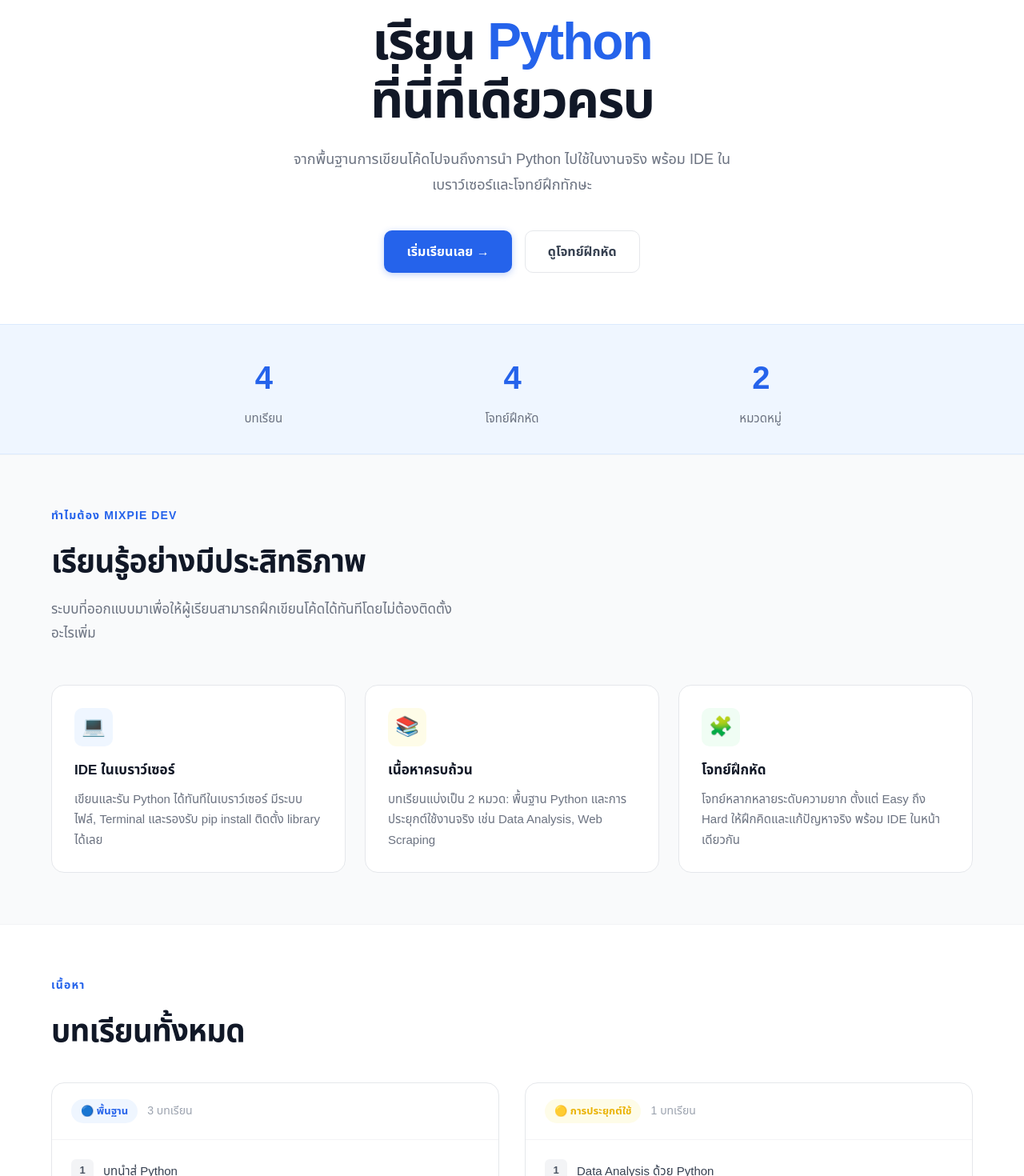
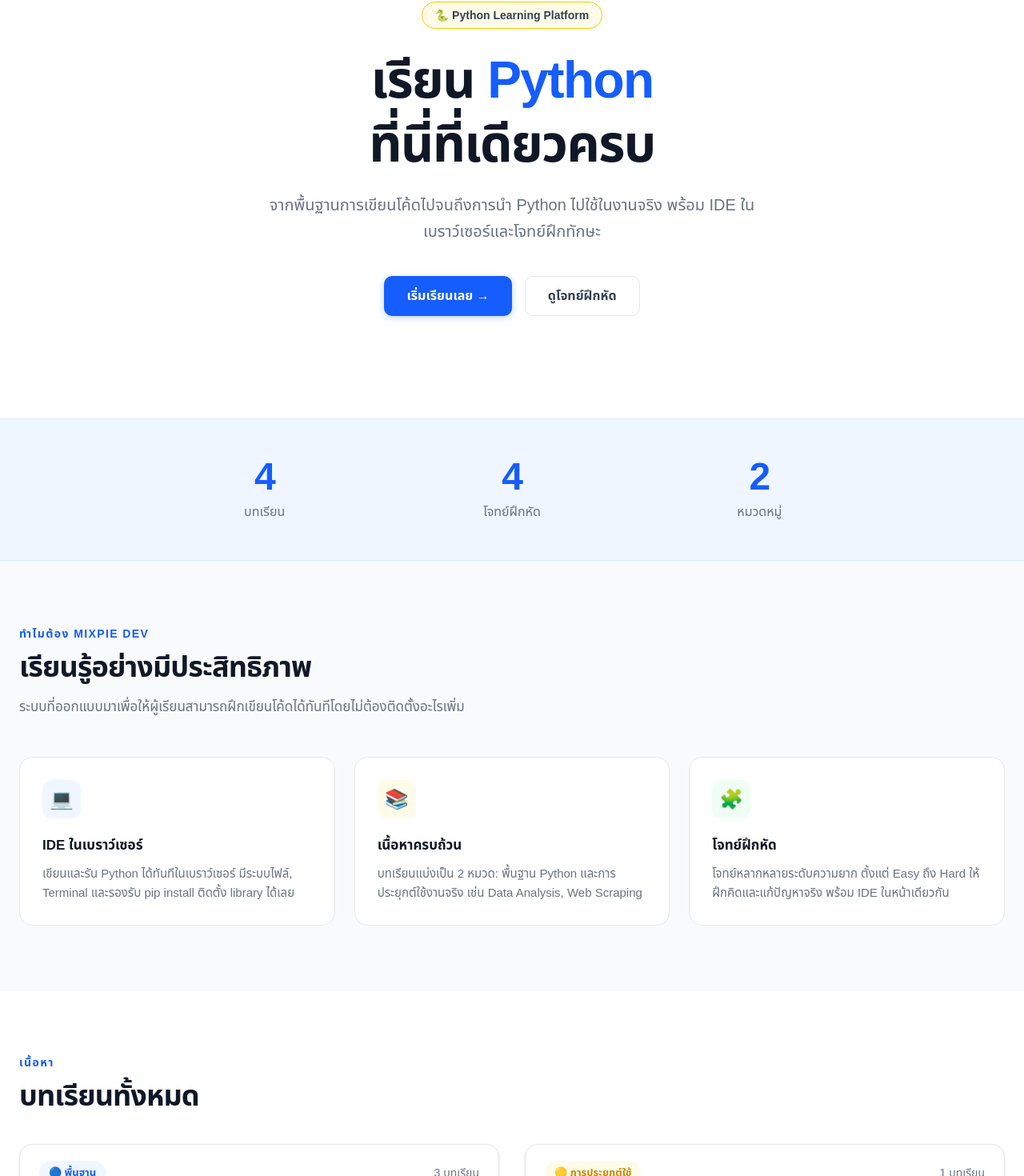
Before and after one commit to LoveMig6334/py-course-ai, a Next.js app: page / in a window 1280 px wide. Shown: the part 191-1661 px from the top of the page at 80% size. Built offline with nearby package versions, Linux system fonts and the light colour scheme; a web font is replaced by a local one.

Commit message:
feat: enhance HomePage layout with new UI components and improved styling

```diff
--- a/app/page.tsx
+++ b/app/page.tsx
@@ -1,6 +1,9 @@
+import { Badge } from "@/components/ui/Badge";
+import { Button } from "@/components/ui/Button";
+import { FeatureCard } from "@/components/ui/Card";
+import { getAllChallenges } from "@/lib/challenges";
+import { getAllLessons } from "@/lib/mdx";
 import Link from "next/link";
-import { getAllLessons } from "@/lib/mdx";
-import { getAllChallenges } from "@/lib/challenges";
 
 export default async function HomePage() {
   const [basicLessons, appLessons, challenges] = await Promise.all([
@@ -12,123 +15,154 @@ export default async function HomePage() {
   return (
     <>
       {/* Hero */}
-      <section className="hero-section">
-        <div className="hero-badge">🐍 Python Learning Platform</div>
-        <h1 className="hero-title">
-          เรียน <span className="hero-title-accent">Python</span>
+      <section className="px-6 py-20 md:py-32 w-full max-w-7xl mx-auto text-center flex flex-col items-center">
+        <div className="inline-flex items-center gap-2 bg-yellow-50 border border-yellow-400 text-gray-700 px-4 py-1.5 rounded-full text-sm font-semibold mb-6">
+          🐍 Python Learning Platform
+        </div>
+        <h1 className="text-4xl md:text-5xl lg:text-[4rem] font-bold leading-tight tracking-tight text-gray-900 mb-5">
+          เรียน{" "}
+          <span className="text-blue-600 relative inline-block">Python</span>
           <br />
           ที่นี่ที่เดียวครบ
         </h1>
-        <p className="hero-subtitle">
-          จากพื้นฐานการเขียนโค้ดไปจนถึงการนำ Python ไปใช้ในงานจริง
-          พร้อม IDE ในเบราว์เซอร์และโจทย์ฝึกทักษะ
+        <p className="text-lg md:text-xl text-gray-500 max-w-2xl mx-auto mb-10 leading-relaxed">
+          จากพื้นฐานการเขียนโค้ดไปจนถึงการนำ Python ไปใช้ในงานจริง พร้อม IDE
+          ในเบราว์เซอร์และโจทย์ฝึกทักษะ
         </p>
-        <div className="hero-cta">
-          <Link href="/course" className="btn-primary">
+        <div className="flex flex-wrap gap-4 justify-center">
+          <Button href="/course" variant="primary">
             เริ่มเรียนเลย →
-          </Link>
-          <Link href="/challenge" className="btn-secondary">
+          </Button>
+          <Button href="/challenge" variant="secondary">
             ดูโจทย์ฝึกหัด
-          </Link>
+          </Button>
         </div>
       </section>
 
       {/* Stats */}
-      <section
-        style={{
-          background: "var(--blue-light)",
-          borderTop: "1px solid var(--blue-mid)",
-          borderBottom: "1px solid var(--blue-mid)",
-          padding: "2rem 1.5rem",
-        }}
-      >
-        <div className="stats-grid" style={{ maxWidth: 900, margin: "0 auto" }}>
+      <section className="bg-blue-50 border-y border-blue-100 py-12 px-6">
+        <div className="grid grid-cols-3 gap-4 md:gap-8 max-w-4xl mx-auto text-center">
           <div>
-            <div className="stat-number">{basicLessons.length + appLessons.length}</div>
-            <div className="stat-label">บทเรียน</div>
+            <div className="text-3xl md:text-5xl font-bold text-blue-600 tracking-tight">
+              {basicLessons.length + appLessons.length}
+            </div>
+            <div className="text-sm md:text-base text-gray-500 mt-1 md:mt-2">
+              บทเรียน
+            </div>
           </div>
           <div>
-            <div className="stat-number">{challenges.length}</div>
-            <div className="stat-label">โจทย์ฝึกหัด</div>
+            <div className="text-3xl md:text-5xl font-bold text-blue-600 tracking-tight">
+              {challenges.length}
+            </div>
+            <div className="text-sm md:text-base text-gray-500 mt-1 md:mt-2">
+              โจทย์ฝึกหัด
+            </div>
           </div>
           <div>
-            <div className="stat-number">2</div>
-            <div className="stat-label">หมวดหมู่</div>
+            <div className="text-3xl md:text-5xl font-bold text-blue-600 tracking-tight">
+              2
+            </div>
+            <div className="text-sm md:text-base text-gray-500 mt-1 md:mt-2">
+              หมวดหมู่
+            </div>
           </div>
         </div>
       </section>
 
       {/* Features */}
-      <section className="features-section">
-        <div className="page-container">
-          <p className="section-label">ทำไมต้อง mixPie DEV</p>
-          <h2 className="section-title">เรียนรู้อย่างมีประสิทธิภาพ</h2>
-          <p className="section-subtitle">
+      <section className="py-20 px-6 bg-gray-50 border-y border-gray-100">
+        <div className="max-w-7xl mx-auto w-full">
+          <p className="text-sm font-semibold text-blue-600 uppercase tracking-widest mb-3">
+            ทำไมต้อง mixPie DEV
+          </p>
+          <h2 className="text-3xl md:text-4xl font-bold text-gray-900 tracking-tight mb-4">
+            เรียนรู้อย่างมีประสิทธิภาพ
+          </h2>
+          <p className="text-[1.0625rem] text-gray-500 max-w-2xl leading-relaxed">
             ระบบที่ออกแบบมาเพื่อให้ผู้เรียนสามารถฝึกเขียนโค้ดได้ทันทีโดยไม่ต้องติดตั้งอะไรเพิ่ม
           </p>
-          <div className="features-grid">
-            <div className="feature-card">
-              <div className="feature-icon blue">💻</div>
-              <div className="feature-title">IDE ในเบราว์เซอร์</div>
-              <p className="feature-desc">
+          <div className="grid grid-cols-1 md:grid-cols-2 lg:grid-cols-3 gap-6 mt-12">
+            <FeatureCard>
+              <div className="w-12 h-12 bg-blue-50 text-blue-600 text-2xl rounded-xl flex items-center justify-center mb-5">
+                💻
+              </div>
+              <div className="text-[1.0625rem] font-bold text-gray-900 mb-2">
+                IDE ในเบราว์เซอร์
+              </div>
+              <p className="text-[0.9375rem] text-gray-500 leading-relaxed">
                 เขียนและรัน Python ได้ทันทีในเบราว์เซอร์ มีระบบไฟล์, Terminal
                 และรองรับ pip install ติดตั้ง library ได้เลย
               </p>
-            </div>
-            <div className="feature-card">
-              <div className="feature-icon yellow">📚</div>
-              <div className="feature-title">เนื้อหาครบถ้วน</div>
-              <p className="feature-desc">
-                บทเรียนแบ่งเป็น 2 หมวด: พื้นฐาน Python
-                และการประยุกต์ใช้งานจริง เช่น Data Analysis, Web Scraping
+            </FeatureCard>
+            <FeatureCard>
+              <div className="w-12 h-12 bg-yellow-50 text-yellow-600 text-2xl rounded-xl flex items-center justify-center mb-5">
+                📚
+              </div>
+              <div className="text-[1.0625rem] font-bold text-gray-900 mb-2">
+                เนื้อหาครบถ้วน
+              </div>
+              <p className="text-[0.9375rem] text-gray-500 leading-relaxed">
+                บทเรียนแบ่งเป็น 2 หมวด: พื้นฐาน Python และการประยุกต์ใช้งานจริง
+                เช่น Data Analysis, Web Scraping
               </p>
-            </div>
-            <div className="feature-card">
-              <div className="feature-icon green">🧩</div>
-              <div className="feature-title">โจทย์ฝึกหัด</div>
-              <p className="feature-desc">
+            </FeatureCard>
+            <FeatureCard>
+              <div className="w-12 h-12 bg-green-50 text-green-600 text-2xl rounded-xl flex items-center justify-center mb-5">
+                🧩
+              </div>
+              <div className="text-[1.0625rem] font-bold text-gray-900 mb-2">
+                โจทย์ฝึกหัด
+              </div>
+              <p className="text-[0.9375rem] text-gray-500 leading-relaxed">
                 โจทย์หลากหลายระดับความยาก ตั้งแต่ Easy ถึง Hard
                 ให้ฝึกคิดและแก้ปัญหาจริง พร้อม IDE ในหน้าเดียวกัน
               </p>
-            </div>
+            </FeatureCard>
           </div>
         </div>
       </section>
 
       {/* Course Preview */}
-      <section className="courses-preview-section">
-        <p className="section-label">เนื้อหา</p>
-        <h2 className="section-title">บทเรียนทั้งหมด</h2>
-        <div className="preview-grid">
+      <section className="py-20 px-6 max-w-7xl mx-auto w-full">
+        <p className="text-sm font-semibold text-blue-600 uppercase tracking-widest mb-3">
+          เนื้อหา
+        </p>
+        <h2 className="text-3xl md:text-4xl font-bold text-gray-900 tracking-tight mb-4">
+          บทเรียนทั้งหมด
+        </h2>
+        <div className="grid grid-cols-1 md:grid-cols-2 gap-8 mt-10">
           {/* Basic */}
-          <div className="preview-category">
-            <div className="preview-category-header">
-              <span className="category-badge basic">🔵 พื้นฐาน</span>
-              <span style={{ fontSize: "0.875rem", color: "var(--gray-400)" }}>
+          <div className="bg-white border-[1.5px] border-gray-200 rounded-2xl overflow-hidden shadow-sm">
+            <div className="px-6 py-5 border-b border-gray-100 flex items-center justify-between">
+              <div className="flex items-center gap-3">
+                <Badge variant="basic">🔵 พื้นฐาน</Badge>
+              </div>
+              <span className="text-sm text-gray-500 font-medium">
                 {basicLessons.length} บทเรียน
               </span>
             </div>
-            <div className="preview-lessons-list">
+            <div className="p-3 flex flex-col gap-1">
               {basicLessons.slice(0, 5).map((lesson, i) => (
                 <Link
                   key={lesson.slug}
                   href={`/course/${lesson.slug}`}
-                  className="preview-lesson-item"
+                  className="flex items-center gap-4 p-3 rounded-[10px] no-underline text-gray-700 transition-all duration-200 hover:bg-blue-50 hover:text-blue-600 font-medium text-[0.9375rem]"
                 >
-                  <span className="preview-lesson-num">{i + 1}</span>
+                  <span className="w-8 h-8 flex items-center justify-center rounded-lg bg-gray-100 text-gray-600 font-bold text-sm shrink-0">
+                    {i + 1}
+                  </span>
                   {lesson.frontmatter.title}
                 </Link>
               ))}
               {basicLessons.length === 0 && (
-                <p style={{ padding: "1rem", color: "var(--gray-400)", fontSize: "0.875rem" }}>
+                <p className="p-4 text-sm text-gray-400">
                   ยังไม่มีบทเรียนพื้นฐาน
                 </p>
               )}
               {basicLessons.length > 5 && (
                 <Link
                   href="/course"
-                  className="preview-lesson-item"
-                  style={{ color: "var(--blue)", fontWeight: 600 }}
+                  className="flex items-center gap-4 p-3 mt-1 rounded-[10px] no-underline text-blue-600 transition-all duration-200 hover:bg-blue-50 font-semibold text-[0.9375rem]"
                 >
                   ดูทั้งหมด {basicLessons.length} บทเรียน →
                 </Link>
@@ -137,34 +171,37 @@ export default async function HomePage() {
           </div>
 
           {/* Application */}
-          <div className="preview-category">
-            <div className="preview-category-header">
-              <span className="category-badge application">🟡 การประยุกต์ใช้</span>
-              <span style={{ fontSize: "0.875rem", color: "var(--gray-400)" }}>
+          <div className="bg-white border-[1.5px] border-gray-200 rounded-2xl overflow-hidden shadow-sm">
+            <div className="px-6 py-5 border-b border-gray-100 flex items-center justify-between">
+              <div className="flex items-center gap-3">
+                <Badge variant="application">🟡 การประยุกต์ใช้</Badge>
+              </div>
+              <span className="text-sm text-gray-500 font-medium">
                 {appLessons.length} บทเรียน
               </span>
             </div>
-            <div className="preview-lessons-list">
+            <div className="p-3 flex flex-col gap-1">
               {appLessons.slice(0, 5).map((lesson, i) => (
                 <Link
                   key={lesson.slug}
                   href={`/course/${lesson.slug}`}
-                  className="preview-lesson-item"
+                  className="flex items-center gap-4 p-3 rounded-[10px] no-underline text-gray-700 transition-all duration-200 hover:bg-yellow-50 hover:text-yellow-700 font-medium text-[0.9375rem]"
                 >
-                  <span className="preview-lesson-num">{i + 1}</span>
+                  <span className="w-8 h-8 flex items-center justify-center rounded-lg bg-gray-100 text-gray-600 font-bold text-sm shrink-0">
+                    {i + 1}
+                  </span>
                   {lesson.frontmatter.title}
                 </Link>
               ))}
               {appLessons.length === 0 && (
-                <p style={{ padding: "1rem", color: "var(--gray-400)", fontSize: "0.875rem" }}>
+                <p className="p-4 text-sm text-gray-400">
                   ยังไม่มีบทเรียนการประยุกต์ใช้
                 </p>
               )}
               {appLessons.length > 5 && (
                 <Link
                   href="/course"
-                  className="preview-lesson-item"
-                  style={{ color: "var(--yellow-dark)", fontWeight: 600 }}
+                  className="flex items-center gap-4 p-3 mt-1 rounded-[10px] no-underline text-yellow-600 transition-all duration-200 hover:bg-yellow-50 font-semibold text-[0.9375rem]"
                 >
                   ดูทั้งหมด {appLessons.length} บทเรียน →
                 </Link>
@@ -175,12 +212,16 @@ export default async function HomePage() {
       </section>
 
       {/* CTA */}
-      <section className="cta-section">
-        <h2 className="cta-title">พร้อมเริ่มต้นแล้วหรือยัง?</h2>
-        <p className="cta-subtitle">เริ่มเรียน Python วันนี้ ไม่ต้องติดตั้งอะไรเลย</p>
-        <Link href="/course" className="btn-yellow">
+      <section className="py-24 px-6 max-w-4xl mx-auto text-center">
+        <h2 className="text-3xl md:text-4xl font-bold text-gray-900 tracking-tight mb-4">
+          พร้อมเริ่มต้นแล้วหรือยัง?
+        </h2>
+        <p className="text-lg text-gray-500 mb-10 leading-relaxed">
+          เริ่มเรียน Python วันนี้ ไม่ต้องติดตั้งอะไรเลย
+        </p>
+        <Button href="/course" variant="yellow">
           ไปหน้าคอร์สเรียน →
-        </Link>
+        </Button>
       </section>
     </>
   );
```
